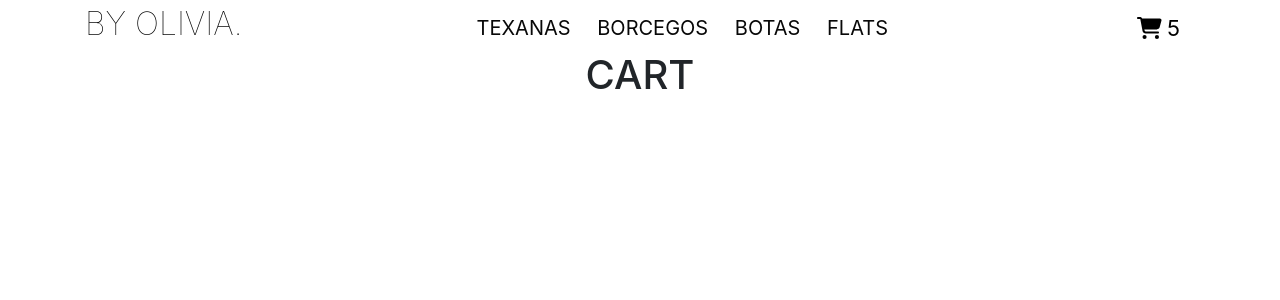
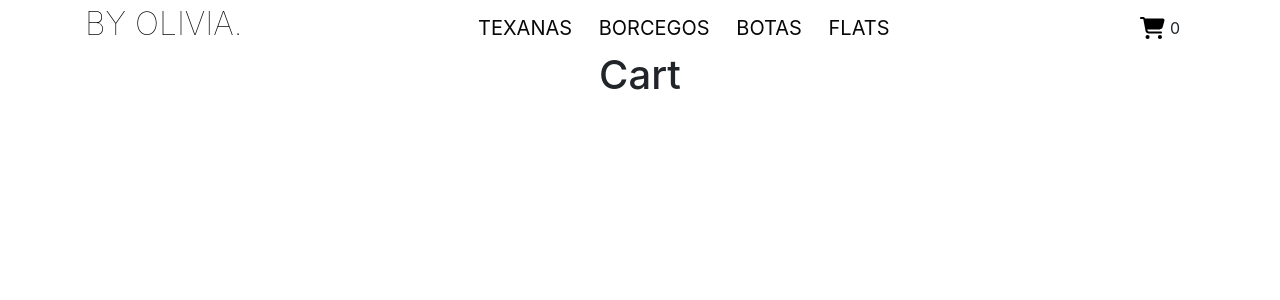
Before and after one commit to rocioromeroo/ecommerce-romero, a React (Create React App) app: page /cart in a window 1280 px wide. Shown: the top 300 px of the page. Built offline with nearby package versions, Linux system fonts and the light colour scheme.

Commit message:
funcionalidad cart

```diff
--- a/src/App.js
+++ b/src/App.js
@@ -1,13 +1,18 @@
 import './App.css';
+import React, { createContext } from 'react';
 import NavBar from './components/NavBar/NavBar';
 import ItemListContainer from './components/ItemListContainer/ItemListContainer';
 import ItemDetailContainer from './components/ItemDetailContainer/ItemDetailContainer';
 import { BrowserRouter, Routes, Route } from 'react-router-dom';
+import { CartContextProvider } from './context/CartContext';
+import Cart from './components/Cart/Cart';
 
+export const Context = createContext()
 
 function App() {
   return (
     <div className="App">
+      <CartContextProvider >
         <BrowserRouter>
           <NavBar />
           <Routes>
@@ -15,9 +20,10 @@ function App() {
             <Route path='*' element={<h1>PAGE NOT FOUND 404</h1>} />
             <Route path='/detail/:productId' element={<ItemDetailContainer />} />
             <Route path='/category/:categoryId' element={<ItemListContainer />} />
-          <Route path='/cart' element={<h1>CART</h1>} />
+            <Route path='/cart' element={<Cart/>} />
           </Routes>
         </BrowserRouter>
+      </CartContextProvider>
     </div>
   );
 }
--- /dev/null
+++ b/src/components/Cart/Cart.css
@@ -0,0 +1,19 @@
+.cart-item{
+    padding-top: 3%;
+    justify-content: space-around;
+    align-items: center;
+    border-bottom: 1px ;
+    border-color: #000;
+}
+
+.cart-item p{
+    margin-bottom: 0;
+}
+
+.cart-item img{
+    width: 5%;
+}
+
+.cart-item-name p{
+    text-transform: uppercase;
+}
--- /dev/null
+++ b/src/components/Cart/Cart.js
@@ -0,0 +1,45 @@
+import { useContext } from "react"
+import CartContext from "../../context/CartContext"
+import {FontAwesomeIcon} from '@fortawesome/react-fontawesome';
+import {faTrash} from "@fortawesome/free-solid-svg-icons";
+import DecimalStyle from "../DecimalStyle/DecimalStyle";
+import "./Cart.css"
+
+const Cart = () => {
+
+    const { cart, removeItem } = useContext(CartContext)
+
+    return(
+        <div>
+            <h1>Cart</h1>
+            <div>
+                {cart.map(prod => {
+                    return(
+                        <div className="container text-center">
+                            <div className="cart-item" key={prod.id} style={{ display: 'flex'}}>
+                                <img src={prod.img[0]} alt={prod.name} />
+                                <div className="cart-item-name">
+                                    <p>- {prod.name}</p>
+                                </div>
+                                <div>
+                                    <p>Cantidad: {prod.quantity}</p></div>
+                                <div>
+                                    <p>Precio: ${DecimalStyle(prod.price)}</p>
+                                </div>
+                                <div>
+                                    <p>Subtotal: ${DecimalStyle(prod.price * prod.quantity)}</p>
+                                </div>
+                                <div>
+                                    <button onClick={() => removeItem(prod.id)}><FontAwesomeIcon icon={faTrash}/></button>
+                                </div>
+                            </div>
+                            <hr/>
+                        </div>
+                    )})
+                }
+            </div>
+        </div>
+    )
+}
+
+export default Cart
--- a/src/components/CartWidget/CartWidget.js
+++ b/src/components/CartWidget/CartWidget.js
@@ -1,12 +1,19 @@
 import {FontAwesomeIcon} from '@fortawesome/react-fontawesome';
 import {faCartShopping} from "@fortawesome/free-solid-svg-icons";
+import { useContext } from 'react'
+import CartContext from '../../context/CartContext'
 
 const CartWidget = (props) => {
+
+    const { getQuantity } = useContext(CartContext)
+
+    const quantity = getQuantity()
+
     return (
         <div className="container">
             <FontAwesomeIcon icon={faCartShopping} style={{color: props.color, fontSize: props.size}}/>
             <div style={{paddingLeft: "5px"}}>
-                <p style={{color: props.color, fontSize: props.size, margin:"0px"}}>5</p>
+                {quantity}
             </div>
         </div>
     )
--- a/src/components/ItemDetail/ItemDetail.js
+++ b/src/components/ItemDetail/ItemDetail.js
@@ -1,17 +1,21 @@
 import "./ItemDetail.css";
 import DecimalStyle from "../DecimalStyle/DecimalStyle";
-import { useState } from 'react';
+import { useState, useContext } from 'react';
 import { Link } from 'react-router-dom';
 import ItemCount from "../ItemCount/ItemCount";
+import CartContext from "../../context/CartContext";
 
 
 const ItemDetail = ({id, name, price, img, descripcion, stock}) => {
     const [quantity, setQuantity] = useState(0)
 
+    const { addItem, getProduct } = useContext(CartContext)
+
     const handleOnAdd = (count) => {
         console.log('agregue al carrito')
         console.log(count)
         setQuantity(count)
+        addItem({id, name, price, quantity, img})
     }
 
     return (
@@ -35,7 +39,7 @@ const ItemDetail = ({id, name, price, img, descripcion, stock}) => {
                     </div>
                     { quantity > 0
                     ? <Link to='/cart'>Finalizar compra</Link>
-                    : <ItemCount stock={stock} onConfirm={handleOnAdd}/>}
+                    : <ItemCount stock={stock} onConfirm={handleOnAdd} initial={getProduct(id)?.quantity}/>}
                 </div>
             </div>
         </div>
--- a/src/components/NavBar/NavBar.css
+++ b/src/components/NavBar/NavBar.css
@@ -1,5 +1,5 @@
- nav {
-     padding: 0!important;
+nav {
+    padding: 0!important;
     width: 100%;
     position: fixed!important;
     top: 0 !important;;
--- a/src/components/NavBar/NavBar.js
+++ b/src/components/NavBar/NavBar.js
@@ -1,6 +1,5 @@
 import "./NavBar.css"
 import CartWidget from "../CartWidget/CartWidget";
-
 import { Link } from "react-router-dom";
 
 const NavBar = () => {
@@ -12,10 +11,10 @@ const NavBar = () => {
                 </div>
                 <div className="categorias">
                     <ul>
-                        <Link to="/category/texanas"><li><a href="/">TEXANAS</a></li></Link>
-                        <Link to="/category/borcegos"><li><a href="/">BORCEGOS</a></li></Link>
-                        <Link to="/category/botas"><li><a href="/">BOTAS</a></li></Link>
-                        <Link to="/category/flats"><li><a href="/">FLATS</a></li></Link>
+                        <li><Link to="/category/texanas">TEXANAS</Link></li>
+                        <li><Link to="/category/borcegos">BORCEGOS</Link></li>
+                        <li><Link to="/category/botas">BOTAS</Link></li>
+                        <li><Link to="/category/flats">FLATS</Link></li>
                     </ul>
                 </div>
                 <div className="cart-widget">
--- /dev/null
+++ b/src/context/CartContext.js
@@ -0,0 +1,56 @@
+import { useState, createContext } from "react";
+const CartContext = createContext()
+
+export const CartContextProvider = ({ children }) => {
+    const [cart, setCart] = useState([])
+
+    const addItem = (productToAdd) => {
+
+        if(!isInCart(productToAdd.id)) {
+            setCart([...cart, productToAdd])
+        } else {
+            const newCart = cart.map(prod => {
+                if(prod.id === productToAdd.id) {
+                    const newProduct = {
+                        ...prod,
+                        quantity: productToAdd.quantity
+                    }
+                    return newProduct
+                } else {
+                   return prod
+                }
+            })
+            setCart(newCart)
+        }
+    }
+
+    const getQuantity = () => {
+        let accu = 0
+        cart.forEach(prod => {
+          accu += prod.quantity
+        })
+
+        return accu
+    }
+
+    const isInCart = (id) => {
+        return cart.some(prod => prod.id === id)
+    }
+
+    const getProduct = (id) => {
+        return cart.find(prod => prod.id === id)
+    }
+
+    const removeItem = (id) => {
+        const newCart = cart.filter(prod => prod.id !== id)
+        setCart(newCart)
+    }
+
+    return(
+        <CartContext.Provider value={{ cart, addItem, getQuantity, getProduct, removeItem }}>
+            {children}
+        </CartContext.Provider>
+    )
+}
+
+export default CartContext
```
Lines whose indentation alone changed are shown as unchanged.
